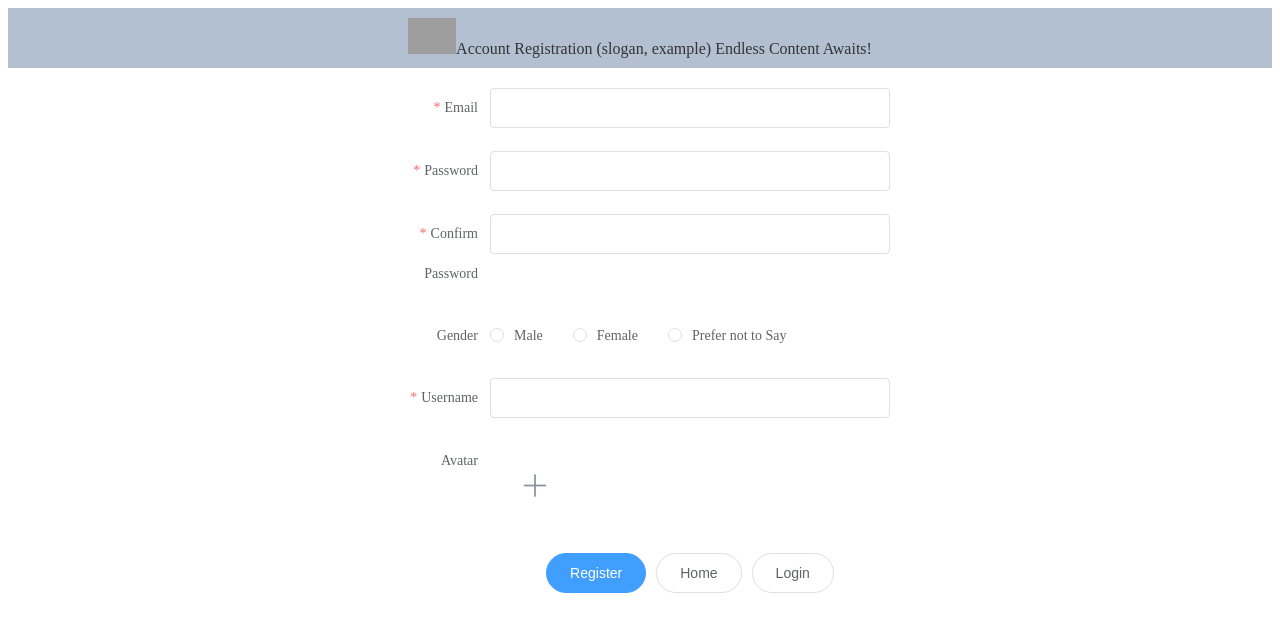
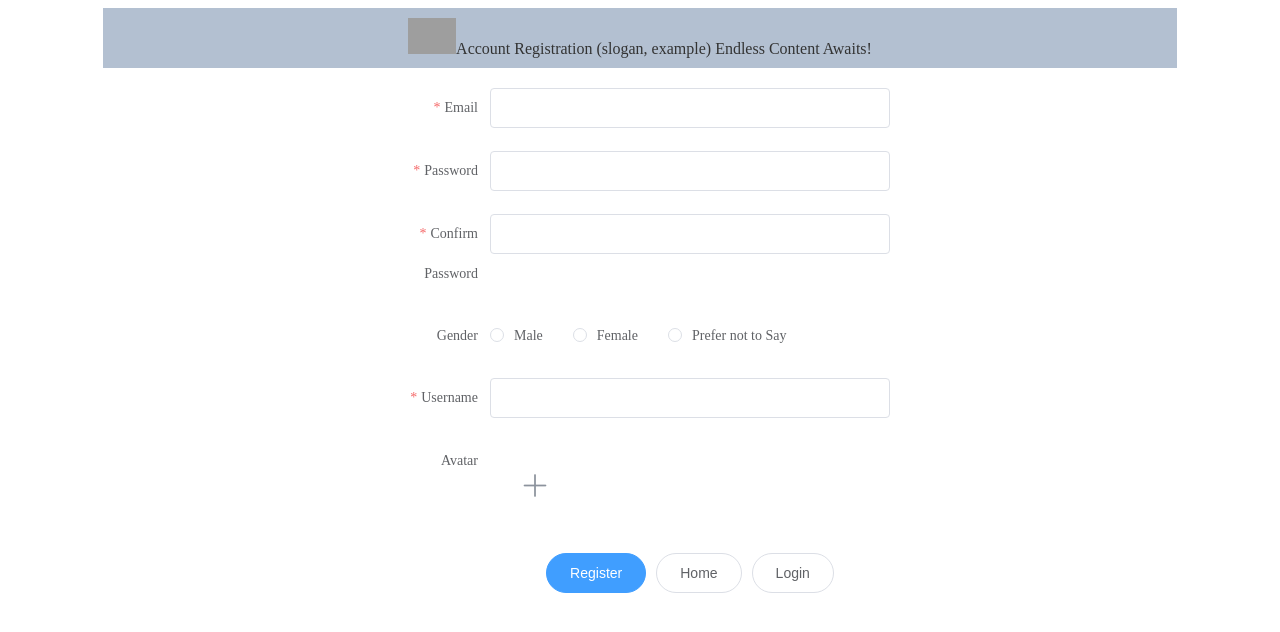
Before and after one commit to liu35/bbq-deploy-front, a Vue app in the folder bbq-fore/: page /register in a window 1280 px wide. Shown: the top 632 px of the page. Built offline with nearby package versions, Linux system fonts and the light colour scheme; grey boxes are pictures that could not be loaded; what mavon-editor would draw is missing.

Commit message:
Update App.vue

```diff
--- a/bbq-fore/src/App.vue
+++ b/bbq-fore/src/App.vue
@@ -6,6 +6,7 @@
 
 <style>
   #app {
+    max-width: 85%;
     margin: 0 auto;
   }
 </style>
```
